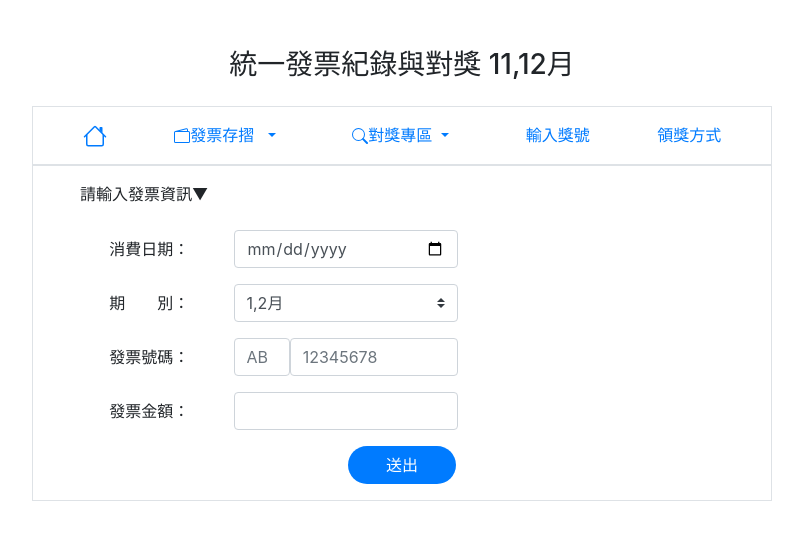
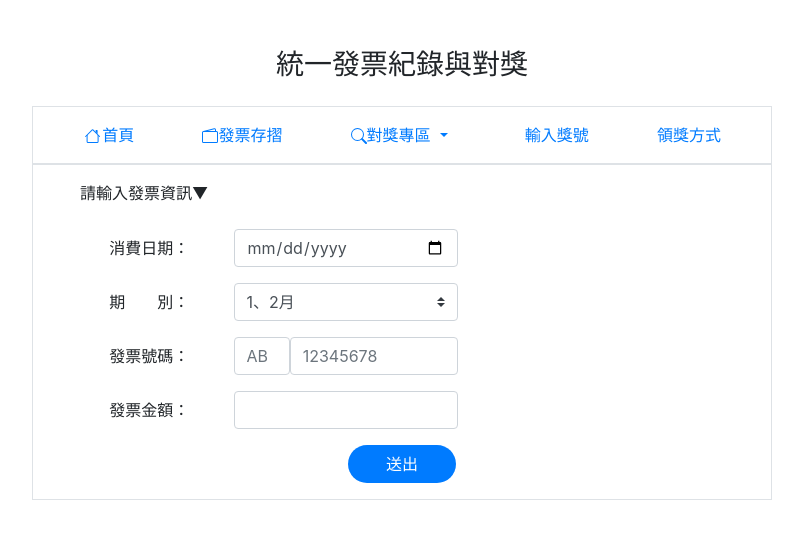
Before and after one commit to wdaweb/invoice-hua3698, a PHP site: page /index.php in a window 1280 px wide. Shown: the top 540 px of the page, without its empty margins (238-1041 px from the left). Run offline with PHP 8.4, Linux system fonts and the light colour scheme.

Commit message:
invoice_list 加上navbar

```diff
--- a/base.php
+++ b/base.php
@@ -5,6 +5,16 @@ $pdo=new PDO($dsn,'root','');
 
 date_default_timezone_set("Asia/Taipei");
 session_start();
+
+    $month = [
+        1 => "1、2月",
+        2 => "3、4月",
+        3 => "5、6月",
+        4 => "7、8月",
+        5 => "9、10月",
+        6 => "11、12月"
+    ];
+    $m = ceil(date('m') / 2);
 
 $awardStr=['頭','二','三','四','五','六'];
 
--- a/index.php
+++ b/index.php
@@ -25,28 +25,16 @@
 </head>
 
 <body class="p-5">
-
-    <?php
-    $month = [
-        1 => "1,2月",
-        2 => "3,4月",
-        3 => "5,6月",
-        4 => "7,8月",
-        5 => "9,10月",
-        6 => "11,12月"
-    ];
-    $m = ceil(date('m') / 2);
-    ?>
-    <h3 class="text-center">統一發票紀錄與對獎 <?= $month[$m]; ?></h3>
+    <h3 class="text-center">統一發票紀錄與對獎</h3>
 
     <div class="container my-4">
         <div class="col-lg-8 col-md-12 justify-content-around p-3 mx-auto border d-none d-md-flex">
             <div class="">
                 <a href="index.php">
-                    <svg width="1.5rem" height="1.5rem" viewBox="0 0 16 16" class="bi bi-house" fill="currentColor" xmlns="http://www.w3.org/2000/svg">
+                    <svg width="1.2rem" height="1rem" viewBox="0 0 16 16" class="bi bi-house" fill="currentColor" xmlns="http://www.w3.org/2000/svg">
                         <path fill-rule="evenodd" d="M2 13.5V7h1v6.5a.5.5 0 0 0 .5.5h9a.5.5 0 0 0 .5-.5V7h1v6.5a1.5 1.5 0 0 1-1.5 1.5h-9A1.5 1.5 0 0 1 2 13.5zm11-11V6l-2-2V2.5a.5.5 0 0 1 .5-.5h1a.5.5 0 0 1 .5.5z" />
                         <path fill-rule="evenodd" d="M7.293 1.5a1 1 0 0 1 1.414 0l6.647 6.646a.5.5 0 0 1-.708.708L8 2.207 1.354 8.854a.5.5 0 1 1-.708-.708L7.293 1.5z" />
-                    </svg>
+                    </svg>首頁
                 </a>
             </div>
             <div class="">
@@ -55,12 +43,6 @@
                         <path fill-rule="evenodd" d="M12.136.326A1.5 1.5 0 0 1 14 1.78V3h.5A1.5 1.5 0 0 1 16 4.5v9a1.5 1.5 0 0 1-1.5 1.5h-13A1.5 1.5 0 0 1 0 13.5v-9a1.5 1.5 0 0 1 1.432-1.499L12.136.326zM5.562 3H13V1.78a.5.5 0 0 0-.621-.484L5.562 3zM1.5 4a.5.5 0 0 0-.5.5v9a.5.5 0 0 0 .5.5h13a.5.5 0 0 0 .5-.5v-9a.5.5 0 0 0-.5-.5h-13z" />
                     </svg>發票存摺
                 </a>
-                <a href="?do=invoice_list" class="dropdown-toggle dropdown-toggle-split" data-toggle="dropdown"></a>
-                <div class="dropdown-menu">
-                    <a href="#" class="dropdown-item">1111</a>
-                    <a href="#" class="dropdown-item">1111</a>
-                    <a href="#" class="dropdown-item">1111</a>
-                </div>
             </div>
             <div class="btn-group">
                 <a href="?do=award_numbers" type="button">
@@ -99,7 +81,7 @@
             </div>
         </div>
 
-        <div class="navbar d-md-none d-flex justify-content-between">
+        <div class="nav d-md-none d-flex justify-content-between border p-1">
             <div class="">
                 <a href="index.php">
                     <svg width="1.5rem" height="1em" viewBox="0 0 16 16" class="bi bi-house" fill="currentColor" xmlns="http://www.w3.org/2000/svg">
@@ -122,12 +104,6 @@
                                 <path fill-rule="evenodd" d="M12.136.326A1.5 1.5 0 0 1 14 1.78V3h.5A1.5 1.5 0 0 1 16 4.5v9a1.5 1.5 0 0 1-1.5 1.5h-13A1.5 1.5 0 0 1 0 13.5v-9a1.5 1.5 0 0 1 1.432-1.499L12.136.326zM5.562 3H13V1.78a.5.5 0 0 0-.621-.484L5.562 3zM1.5 4a.5.5 0 0 0-.5.5v9a.5.5 0 0 0 .5.5h13a.5.5 0 0 0 .5-.5v-9a.5.5 0 0 0-.5-.5h-13z" />
                             </svg>發票存摺
                         </a>
-                        <a href="?do=invoice_list" class="dropdown-toggle dropdown-toggle-split" data-toggle="dropdown"></a>
-                        <div class="dropdown-menu">
-                            <a href="#" class="dropdown-item">1111</a>
-                            <a href="#" class="dropdown-item">1111</a>
-                            <a href="#" class="dropdown-item">1111</a>
-                        </div>
                     </div>
                     <div class="btn-group">
                         <a href="?do=award_numbers" type="button">
--- a/main.php
+++ b/main.php
@@ -8,12 +8,12 @@
         <div class="form-group row text-center">
             <label class="col-form-label col-5 col-md-3">期　　別：</label>
             <select name="period" class="col-6 col-md-4 custom-select">
-                <option value="1">1,2月</option>
-                <option value="2">3,4月</option>
-                <option value="3">5,6月</option>
-                <option value="4">7,8月</option>
-                <option value="5">9,10月</option>
-                <option value="6">11,12月</option>
+                <option value="1">1、2月</option>
+                <option value="2">3、4月</option>
+                <option value="3">5、6月</option>
+                <option value="4">7、8月</option>
+                <option value="5">9、10月</option>
+                <option value="6">11、12月</option>
             </select>
         </div>
         <div class="form-group row text-center">
@@ -23,7 +23,7 @@
         </div>
         <div class="form-group row text-center">
             <label class="col-form-label col-5 col-md-3">發票金額：</label>
-            <input type="number" name="payment" class="col-6 col-md-4 form-control">
+            <input type="number" name="payment" class="form-control col-6 col-md-4">
         </div>
         <div class="text-center">
             <!-- <input type="submit" value="送出" class="btn btn-sm btn-primary"> -->
```
Also changed, not shown: invoice_list.php (+24 -4 lines).
